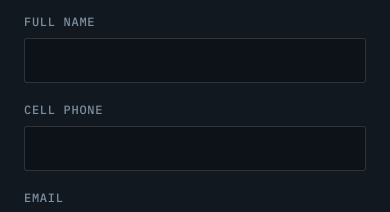
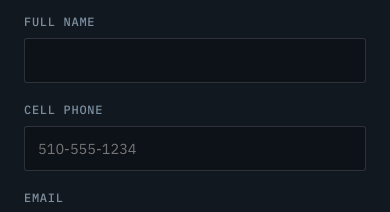
Before and after one commit to Bcsmith10/vinverifytactics-site, a plain HTML site: page index.html in a window 390 px wide. Shown: the part 3120-3332 px from the top of the page. Drawn offline with nearby package versions, Linux system fonts and the light colour scheme.

Commit message:
Booking form: phone placeholder hint
Co-Authored-By: Claude Sonnet 5.5 <noreply@anthropic.com>
Claude-Session: https://claude.ai/code/session_01K7ZzZasBmXWRuLCtCSn8c4

```diff
--- a/index.html
+++ b/index.html
@@ -124,7 +124,7 @@
       </div>
       <div>
         <label for="phone">Cell phone</label>
-        <input type="tel" id="phone" name="phone" required>
+        <input type="tel" id="phone" name="phone" placeholder="510-555-1234" autocomplete="tel" inputmode="tel" required>
       </div>
       <div>
         <label for="email">Email</label>
```
